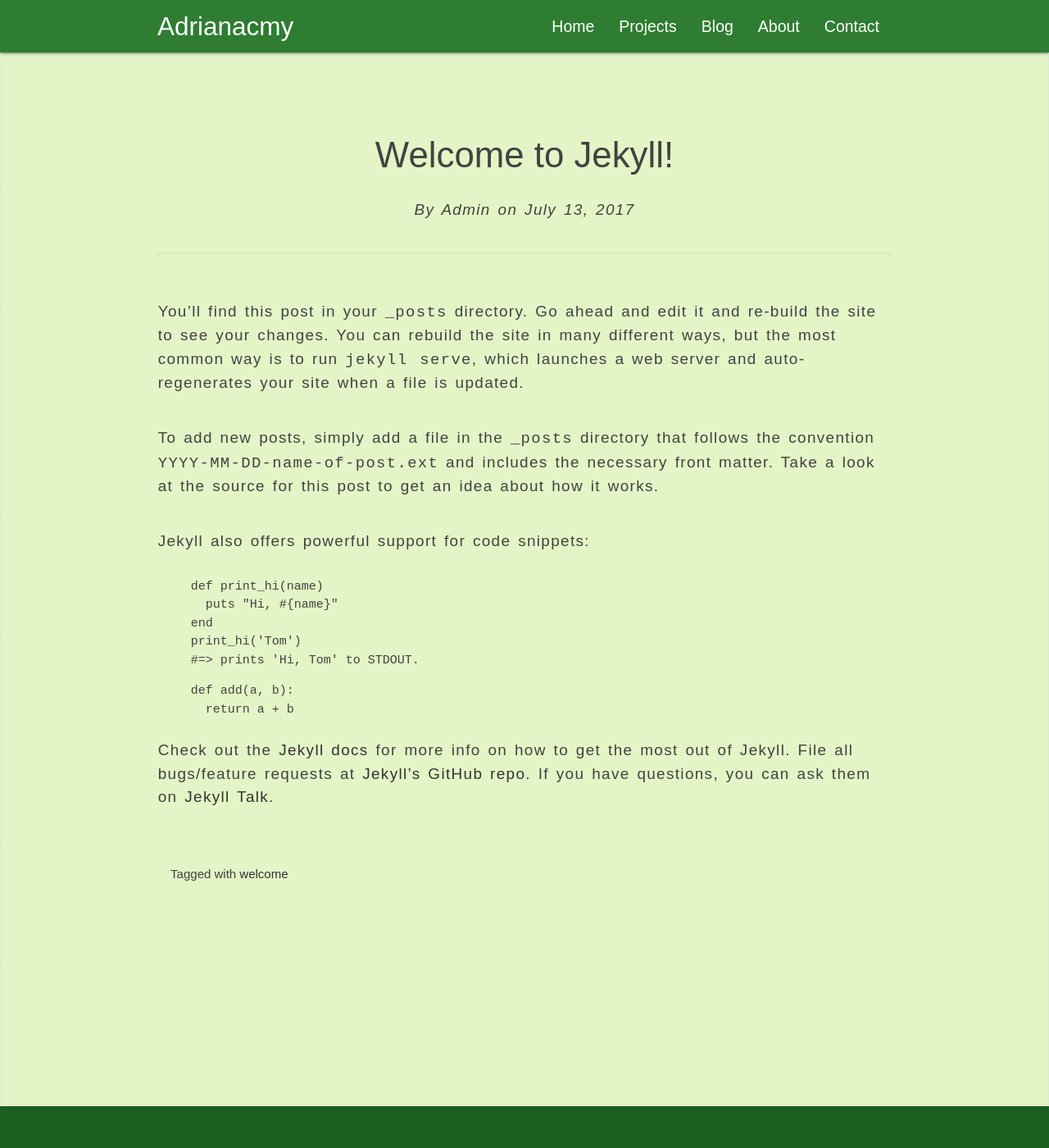
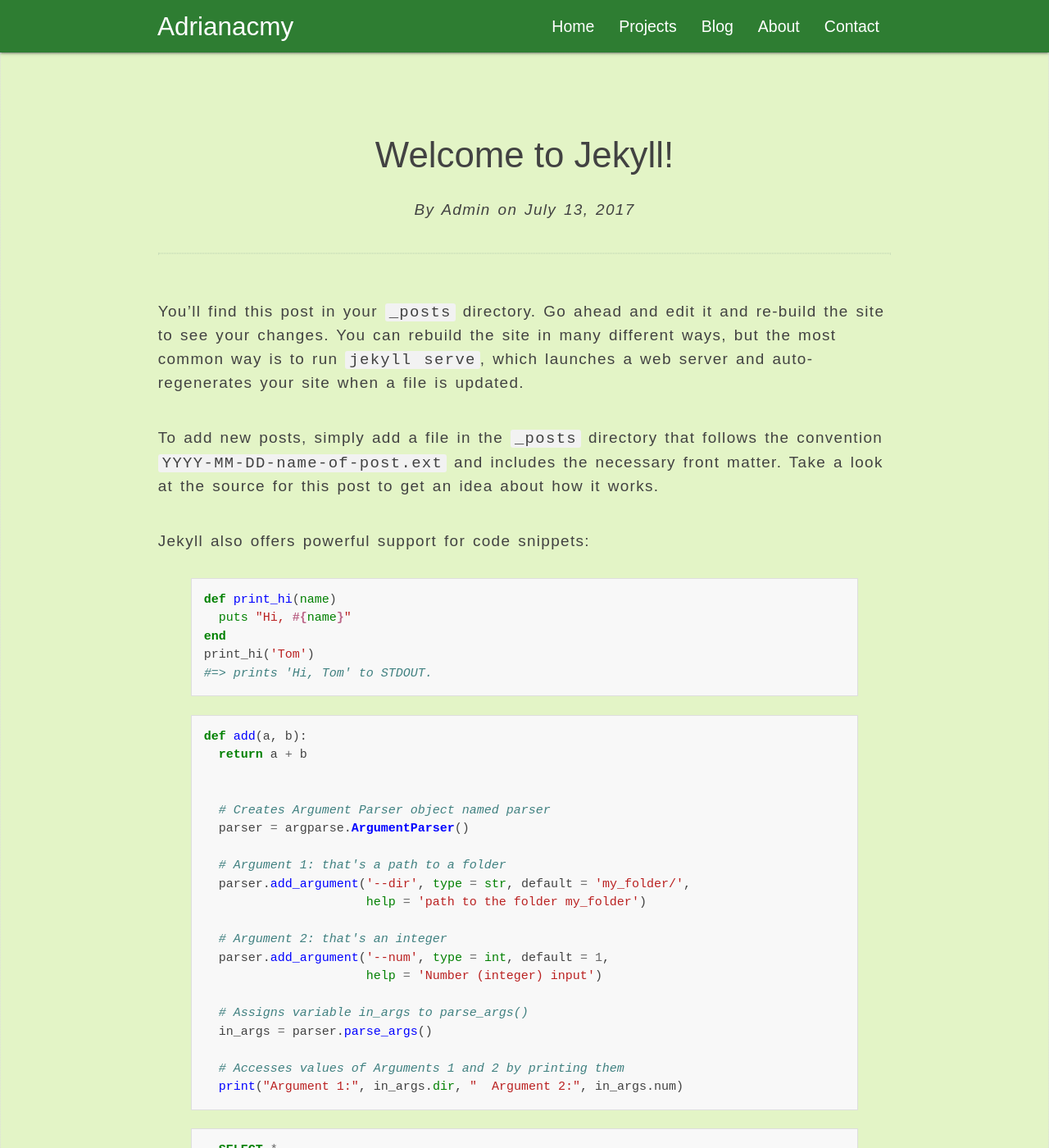
Before and after one commit to Adrianacmy/Adriana.github.io, a Jekyll site: the page built from _posts/2017-07-13-welcome-to-jekyll.markdown, in a window 1280 px wide and 1400 px high. Shown: the whole window at 82% size. Built offline with Jekyll 4.4.1, drawn with Linux system fonts in a browser that asks for light colours; nearby versions of some CDN libraries; comment, search, counter and statistics services are not loaded; some of the changed text lies outside the part shown.

Commit message:
add code highligter

```diff
--- a/Gemfile
+++ b/Gemfile
@@ -2,3 +2,7 @@
 ruby RUBY_VERSION
 
 gem 'github-pages'
+
+
+source 'https://rubygems.org'
+gem 'pygments.rb'
--- a/_config.yml
+++ b/_config.yml
@@ -21,22 +21,27 @@
 permalink: pretty
 disqus_shortname: adrianawritescode-com
 
-highlighter: rouge
-#
-# Jekyll 3 now only supports Kramdown for Markdown
-# kramdown:
-  # Use GitHub flavored markdown, including triple backtick fenced code blocks
-  # input: GFM
-  # Jekyll 3 and GitHub Pages now only support rouge for syntax highlighting
-  # syntax_highlighter: rouge
-  # syntax_highlighter_opts:
-    # Use existing pygments syntax highlighting css
-    # css_class: 'highlight'
+# http://en.wikipedia.org/wiki/List_of_tz_database_time_zones
+timezone:    America/New_York
+future:      true
+highlighter: pygments
+markdown:    kramdown
+pygments: true
 
-fenced_code_blocks: true
-# Build settings
-markdown: kramdown
-# theme: minima
-# gems:
-#   - jekyll-feed
+kramdown:
+  auto_ids: true
+  footnote_nr: 1
+  entity_output: as_char
+  toc_levels: 1..6
+  use_coderay: false
+
+  coderay:
+    coderay_line_numbers:
+    coderay_line_numbers_start: 1
+    coderay_tab_width: 4
+    coderay_bold_every: 10
+    coderay_css: class
+
+
+
 exclude: ['Gemfile', 'Gemfile.lock', 'README.md' ]
--- a/_includes/head.html
+++ b/_includes/head.html
@@ -17,4 +17,5 @@
 
    <!-- Main Stylesheet File -->
    <link href="{{site.baseurl}}/static/css/style.css" rel="stylesheet">
+   <link href="{{site.baseurl}}/static/css/default.css" rel="stylesheet">
    <link rel="stylesheet" href="{{site.baseurl}}/static/css/main.css">
--- a/_posts/2017-07-13-welcome-to-jekyll.markdown
+++ b/_posts/2017-07-13-welcome-to-jekyll.markdown
@@ -26,9 +26,60 @@
 def add(a, b):
   return a + b
 
+
+  # Creates Argument Parser object named parser
+  parser = argparse.ArgumentParser()
+
+  # Argument 1: that's a path to a folder
+  parser.add_argument('--dir', type = str, default = 'my_folder/',
+                      help = 'path to the folder my_folder')
+
+  # Argument 2: that's an integer
+  parser.add_argument('--num', type = int, default = 1,
+                      help = 'Number (integer) input')
+
+  # Assigns variable in_args to parse_args()
+  in_args = parser.parse_args()
+
+  # Accesses values of Arguments 1 and 2 by printing them
+  print("Argument 1:", in_args.dir, "  Argument 2:", in_args.num)
+
 {% endhighlight %}
 
-Check out the [Jekyll docs][jekyll-docs] for more info on how to get the most out of Jekyll. File all bugs/feature requests at [Jekyll’s GitHub repo][jekyll-gh]. If you have questions, you can ask them on [Jekyll Talk][jekyll-talk].
+{% highlight sql %}
+
+  SELECT *
+    FROM orders
+    LIMIT 15;
+
+  SELECT id            AS id,
+        occurred_at   AS occurredAt,
+        total_amt_usd AS totalAmtUsd
+    FROM orders
+  LIMIT 10;
+
+  SELECT id, account_id, total_amt_usd
+  FROM orders
+  ORDER BY total_amt_usd DESC
+  LIMIT 5;
+
+  SELECT id         AS id,
+        account_id AS accountId,
+        total      AS total
+    FROM orders
+  ORDER BY total DESC
+  LIMIT 20
+
+  SELECT name, website, primary_poc SELECT name, website, primary_poc
+  FROM accounts
+  WHERE name = 'Exxon Mobil';
+  FROM accounts
+  WHERE name = 'Exxon Mobil';
+
+{% endhighlight %}
+
+
+Check out the [Jekyll docs][jekyll-docs] for more info on how to get the most out of Jekyll. File all bugs/feature requests at [Jekyll’s GitHub repo][jekyll-gh]. If you have questions, you estions, youestions, youestions, youestions, you   Check out the [Jekyll docs][jekyll-docs] for more info on how to get the most out of Jekyll. File all bugs/feature requests at [Jekyll’s GitHub repo][jekyll-gh]. If you have questions, you can ask them on [Jekyll Talk][jekyll-talk].
 
 [jekyll-docs]: https://jekyllrb.com/docs/home
 [jekyll-gh]:   https://github.com/jekyll/jekyll
--- /dev/null
+++ b/static/css/default.css
@@ -0,0 +1,102 @@
+tt,code,kbd,samp,pre {
+  font-family: 'source-code-pro',monospace;
+}
+
+p code,li code {
+  padding: 0 5px;
+  /* margin: 0 2px; */
+  white-space: nowrap;
+  background-color: #f2f2f2;
+  /* border: 1px solid #e6e6e6; */
+  -webkit-border-radius: 3px;
+  -moz-border-radius: 3px;
+  border-radius: 3px;
+}
+
+pre {
+  white-space: pre;
+  overflow-x: auto;
+  /* border: 1px solid #999; */
+  page-break-inside: avoid;
+}
+
+
+
+
+.highlight .hll { background-color: #ffffcc }
+.highlight  { background: #f8f8f8; }
+.highlight .c { color: #408080; font-style: italic } /* Comment */
+.highlight .err { border: 1px solid #FF0000 } /* Error */
+.highlight .k { color: #008000; font-weight: bold } /* Keyword */
+.highlight .o { color: #666666 } /* Operator */
+.highlight .ch { color: #408080; font-style: italic } /* Comment.Hashbang */
+.highlight .cm { color: #408080; font-style: italic } /* Comment.Multiline */
+.highlight .cp { color: #BC7A00 } /* Comment.Preproc */
+.highlight .cpf { color: #408080; font-style: italic } /* Comment.PreprocFile */
+.highlight .c1 { color: #408080; font-style: italic } /* Comment.Single */
+.highlight .cs { color: #408080; font-style: italic } /* Comment.Special */
+.highlight .gd { color: #A00000 } /* Generic.Deleted */
+.highlight .ge { font-style: italic } /* Generic.Emph */
+.highlight .gr { color: #FF0000 } /* Generic.Error */
+.highlight .gh { color: #000080; font-weight: bold } /* Generic.Heading */
+.highlight .gi { color: #00A000 } /* Generic.Inserted */
+.highlight .go { color: #888888 } /* Generic.Output */
+.highlight .gp { color: #000080; font-weight: bold } /* Generic.Prompt */
+.highlight .gs { font-weight: bold } /* Generic.Strong */
+.highlight .gu { color: #800080; font-weight: bold } /* Generic.Subheading */
+.highlight .gt { color: #0044DD } /* Generic.Traceback */
+.highlight .kc { color: #008000; font-weight: bold } /* Keyword.Constant */
+.highlight .kd { color: #008000; font-weight: bold } /* Keyword.Declaration */
+.highlight .kn { color: #008000; font-weight: bold } /* Keyword.Namespace */
+.highlight .kp { color: #008000 } /* Keyword.Pseudo */
+.highlight .kr { color: #008000; font-weight: bold } /* Keyword.Reserved */
+.highlight .kt { color: #B00040 } /* Keyword.Type */
+.highlight .m { color: #666666 } /* Literal.Number */
+.highlight .s { color: #BA2121 } /* Literal.String */
+.highlight .na { color: #7D9029 } /* Name.Attribute */
+.highlight .nb { color: #008000 } /* Name.Builtin */
+.highlight .nc { color: #0000FF; font-weight: bold } /* Name.Class */
+.highlight .no { color: #880000 } /* Name.Constant */
+.highlight .nd { color: #AA22FF } /* Name.Decorator */
+.highlight .ni { color: #999999; font-weight: bold } /* Name.Entity */
+.highlight .ne { color: #D2413A; font-weight: bold } /* Name.Exception */
+.highlight .nf { color: #0000FF } /* Name.Function */
+.highlight .nl { color: #A0A000 } /* Name.Label */
+.highlight .nn { color: #0000FF; font-weight: bold } /* Name.Namespace */
+.highlight .nt { color: #008000; font-weight: bold } /* Name.Tag */
+.highlight .nv { color: #19177C } /* Name.Variable */
+.highlight .ow { color: #AA22FF; font-weight: bold } /* Operator.Word */
+.highlight .w { color: #bbbbbb } /* Text.Whitespace */
+.highlight .mb { color: #666666 } /* Literal.Number.Bin */
+.highlight .mf { color: #666666 } /* Literal.Number.Float */
+.highlight .mh { color: #666666 } /* Literal.Number.Hex */
+.highlight .mi { color: #666666 } /* Literal.Number.Integer */
+.highlight .mo { color: #666666 } /* Literal.Number.Oct */
+.highlight .sb { color: #BA2121 } /* Literal.String.Backtick */
+.highlight .sc { color: #BA2121 } /* Literal.String.Char */
+.highlight .sd { color: #BA2121; font-style: italic } /* Literal.String.Doc */
+.highlight .s2 { color: #BA2121 } /* Literal.String.Double */
+.highlight .se { color: #BB6622; font-weight: bold } /* Literal.String.Escape */
+.highlight .sh { color: #BA2121 } /* Literal.String.Heredoc */
+.highlight .si { color: #BB6688; font-weight: bold } /* Literal.String.Interpol */
+.highlight .sx { color: #008000 } /* Literal.String.Other */
+.highlight .sr { color: #BB6688 } /* Literal.String.Regex */
+.highlight .s1 { color: #BA2121 } /* Literal.String.Single */
+.highlight .ss { color: #19177C } /* Literal.String.Symbol */
+.highlight .bp { color: #008000 } /* Name.Builtin.Pseudo */
+.highlight .vc { color: #19177C } /* Name.Variable.Class */
+.highlight .vg { color: #19177C } /* Name.Variable.Global */
+.highlight .vi { color: #19177C } /* Name.Variable.Instance */
+.highlight .il { color: #666666 } /* Literal.Number.Integer.Long */
+
+
+.highlight {
+  margin-bottom: 1.5em;
+  border: 1px solid #dedede;
+}
+
+.highlight pre {
+  position: relative;
+  padding: 1em;
+  margin: 0;
+}
```
Also changed, not shown: _posts/2017-08-02-test-image.md (+47 -0 lines), Gemfile.lock.
